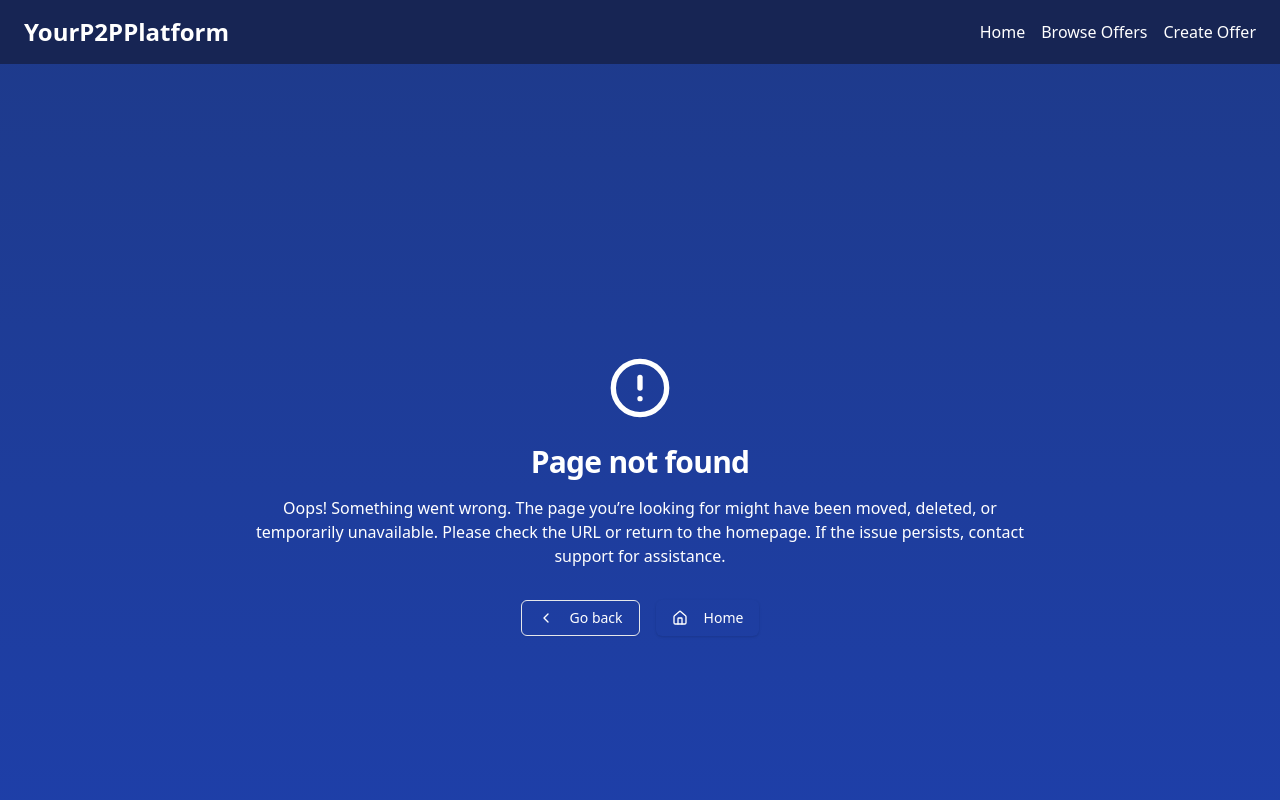
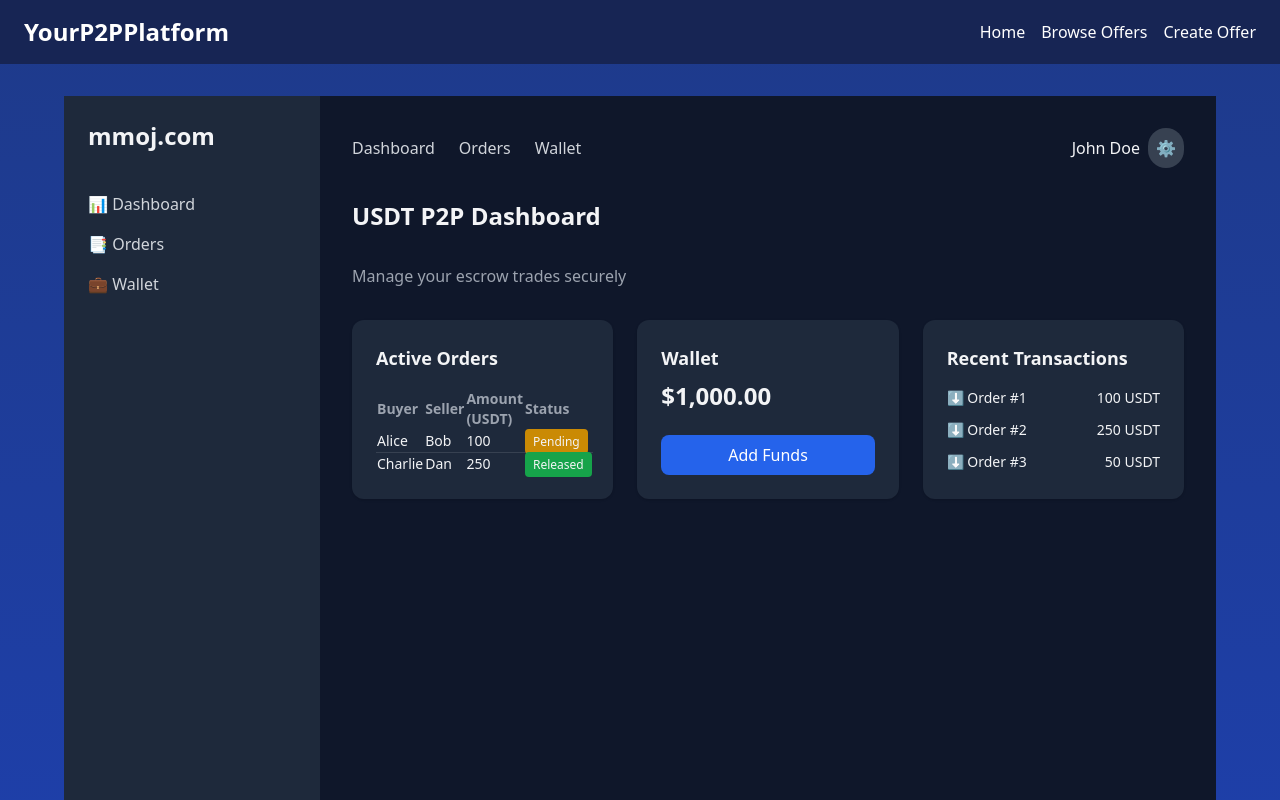
Before and after one commit to silabkhan09-lang/Usdt-sell, a Next.js app: page / in a window 1280 px wide. Before the commit this address had no page. Shown: the top 800 px of the page. Built offline with nearby package versions, Linux system fonts and the light colour scheme.

Commit message:
Create page.tsx

```diff
--- /dev/null
+++ b/app/page.tsx
@@ -0,0 +1,108 @@
+// app/dashboard/page.tsx
+export default function DashboardPage() {
+  return (
+    <div className="flex min-h-screen bg-[#0f172a] text-gray-100">
+      {/* Sidebar */}
+      <aside className="w-64 bg-[#1e293b] p-6 flex flex-col">
+        <h1 className="text-2xl font-bold mb-10">mmoj.com</h1>
+        <nav className="flex flex-col gap-4">
+          <button className="flex items-center gap-2 text-gray-300 hover:text-white">
+            📊 Dashboard
+          </button>
+          <button className="flex items-center gap-2 text-gray-300 hover:text-white">
+            📑 Orders
+          </button>
+          <button className="flex items-center gap-2 text-gray-300 hover:text-white">
+            💼 Wallet
+          </button>
+        </nav>
+      </aside>
+
+      {/* Main content */}
+      <main className="flex-1 p-8 space-y-8">
+        {/* Topbar */}
+        <div className="flex justify-between items-center mb-6">
+          <div className="text-gray-300 space-x-6">
+            <a href="#" className="hover:text-white">Dashboard</a>
+            <a href="#" className="hover:text-white">Orders</a>
+            <a href="#" className="hover:text-white">Wallet</a>
+          </div>
+          <div className="flex items-center gap-2">
+            <span className="font-medium">John Doe</span>
+            <button className="rounded-full bg-gray-700 p-2">⚙️</button>
+          </div>
+        </div>
+
+        {/* Dashboard Header */}
+        <h2 className="text-2xl font-bold">USDT P2P Dashboard</h2>
+        <p className="text-gray-400 mb-6">Manage your escrow trades securely</p>
+
+        <div className="grid grid-cols-1 lg:grid-cols-3 gap-6">
+          {/* Active Orders */}
+          <div className="bg-[#1e293b] p-6 rounded-xl shadow">
+            <h3 className="text-lg font-semibold mb-4">Active Orders</h3>
+            <table className="w-full text-sm">
+              <thead className="text-gray-400">
+                <tr>
+                  <th className="text-left">Buyer</th>
+                  <th className="text-left">Seller</th>
+                  <th className="text-left">Amount (USDT)</th>
+                  <th className="text-left">Status</th>
+                </tr>
+              </thead>
+              <tbody className="divide-y divide-gray-700">
+                <tr>
+                  <td>Alice</td>
+                  <td>Bob</td>
+                  <td>100</td>
+                  <td>
+                    <span className="bg-yellow-600 px-2 py-1 rounded text-xs">
+                      Pending
+                    </span>
+                  </td>
+                </tr>
+                <tr>
+                  <td>Charlie</td>
+                  <td>Dan</td>
+                  <td>250</td>
+                  <td>
+                    <span className="bg-green-600 px-2 py-1 rounded text-xs">
+                      Released
+                    </span>
+                  </td>
+                </tr>
+              </tbody>
+            </table>
+          </div>
+
+          {/* Wallet */}
+          <div className="bg-[#1e293b] p-6 rounded-xl shadow flex flex-col justify-between">
+            <div>
+              <h3 className="text-lg font-semibold mb-2">Wallet</h3>
+              <p className="text-2xl font-bold">$1,000.00</p>
+            </div>
+            <button className="mt-4 bg-blue-600 hover:bg-blue-700 text-white px-4 py-2 rounded-lg">
+              Add Funds
+            </button>
+          </div>
+
+          {/* Recent Transactions */}
+          <div className="bg-[#1e293b] p-6 rounded-xl shadow">
+            <h3 className="text-lg font-semibold mb-4">Recent Transactions</h3>
+            <ul className="space-y-3 text-sm">
+              <li className="flex justify-between">
+                <span>⬇️ Order #1</span> <span>100 USDT</span>
+              </li>
+              <li className="flex justify-between">
+                <span>⬇️ Order #2</span> <span>250 USDT</span>
+              </li>
+              <li className="flex justify-between">
+                <span>⬇️ Order #3</span> <span>50 USDT</span>
+              </li>
+            </ul>
+          </div>
+        </div>
+      </main>
+    </div>
+  );
+}
```
